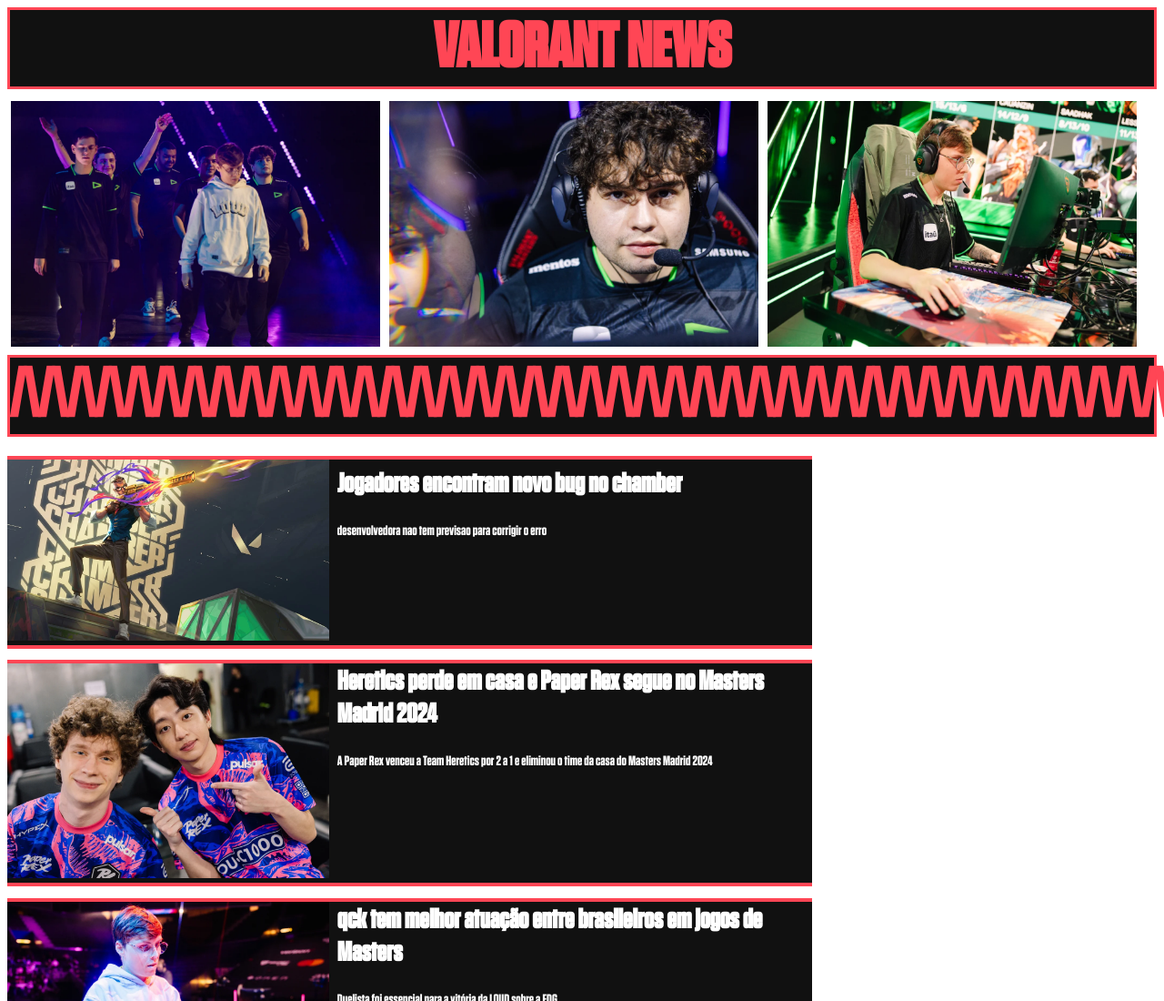
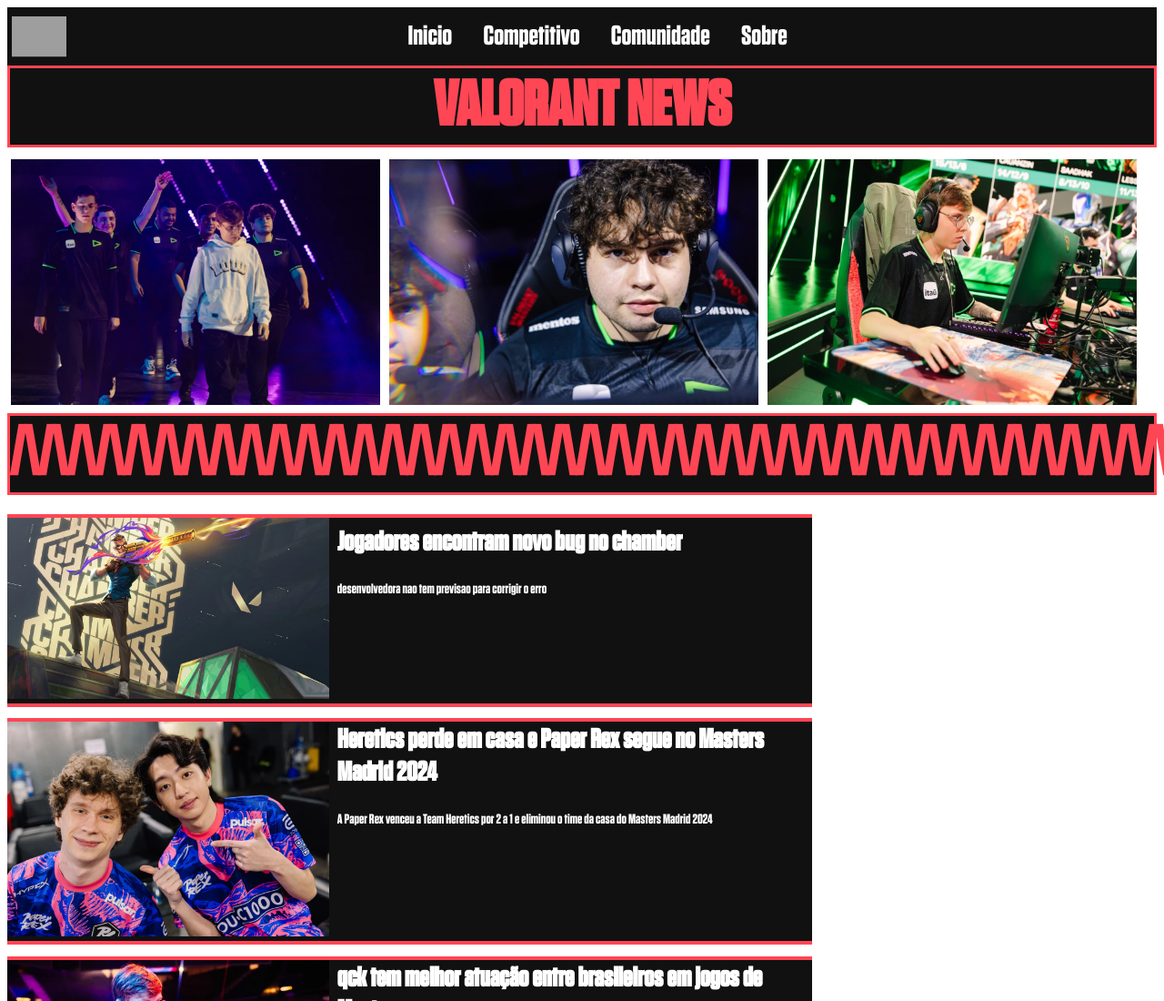
Before and after one commit to GuilhermeOV/Projeto-Valorant, a plain HTML site: page index.html in a window 1280 px wide. Shown: the top 1100 px of the page at 91% size. Drawn offline with Linux system fonts and the light colour scheme; grey boxes are pictures that could not be loaded.

Commit message:
readicionando menu no index

```diff
--- a/index.html
+++ b/index.html
@@ -18,7 +18,13 @@
 </script>
 </head>
 <body>
-
+  <ul class="menu">
+    <li><a href="index.html"><img src="https://static.vecteezy.com/system/resources/previews/022/636/388/non_2x/valorant-logo-valorant-icon-transparent-free-png.png" alt="a"></a></li>
+    <li><a href="index.html">Inicio</a></li>
+    <li><a href="competitivo.html">Competitivo</a></li>
+    <li><a href="comunidade.html">Comunidade</a></li>
+    <li><a href="contato.html">Sobre</a></li>
+  </ul>
           <h1 class="titulo">VALORANT NEWS</h1>
               <div class="gallery">
                 <a href="noticia1.html">
```
